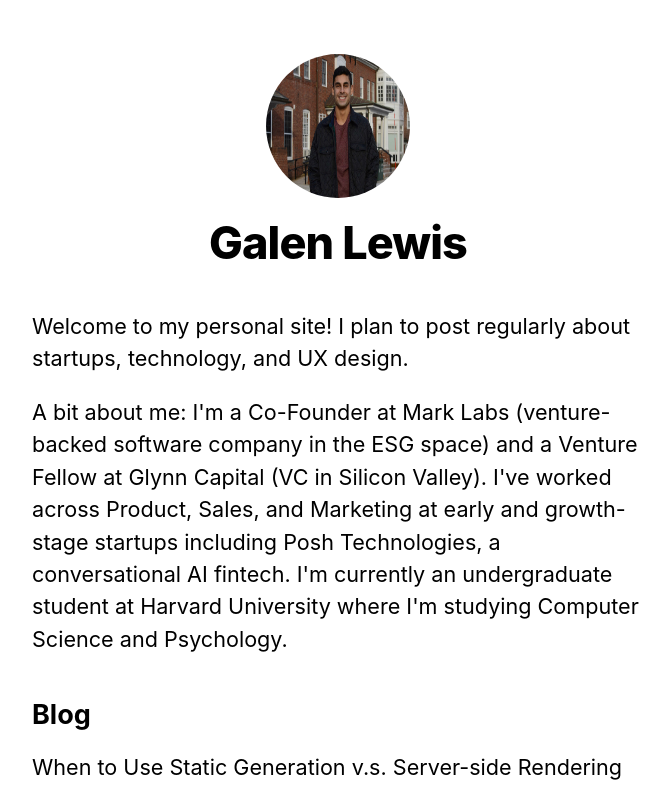
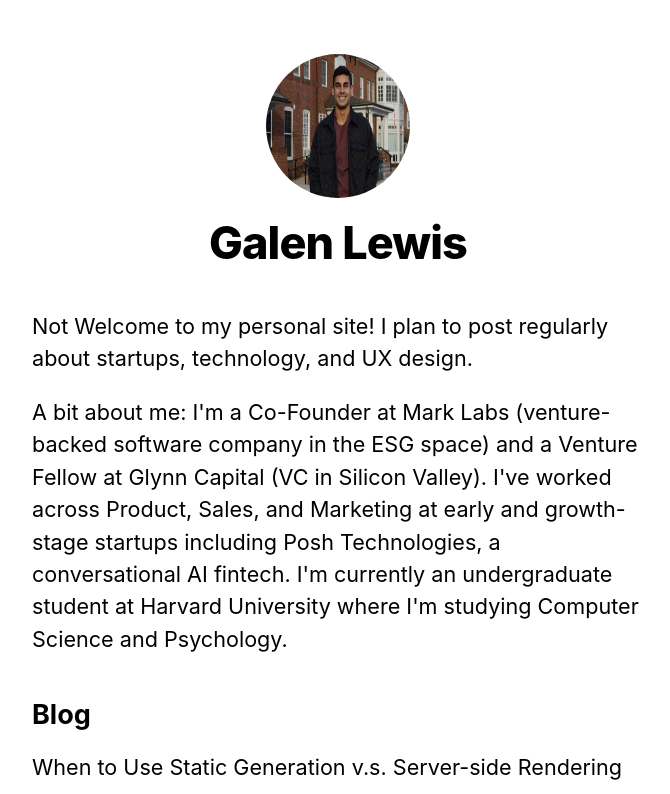
Before and after one commit to lewisg1010/galen-lewis-tech, a Next.js app: page / in a window 1280 px wide. Shown: the top 794 px of the page, without its empty margins (302-972 px from the left). Built offline with nearby package versions, Linux system fonts and the light colour scheme.

Commit message:
changed to not welcome

```diff
--- a/pages/index.js
+++ b/pages/index.js
@@ -19,7 +19,7 @@
         <title>{siteTitle}</title>
       </Head>
       <section className={utilStyles.headingMd}>
-        <p>Welcome to my personal site! I plan to post regularly about startups, technology, and UX design.</p>
+        <p>Not Welcome to my personal site! I plan to post regularly about startups, technology, and UX design.</p>
         <p>A bit about me: I'm a Co-Founder at Mark Labs (venture-backed software company in the ESG space) and a Venture Fellow at Glynn Capital (VC in Silicon Valley). I've worked across Product, Sales, and Marketing at early and growth-stage startups including Posh Technologies, a conversational AI fintech. I'm currently an undergraduate student at Harvard University where I'm studying Computer Science and Psychology.</p>
       </section>
       <section className={`${utilStyles.headingMd} ${utilStyles.padding1px}`}>
```
